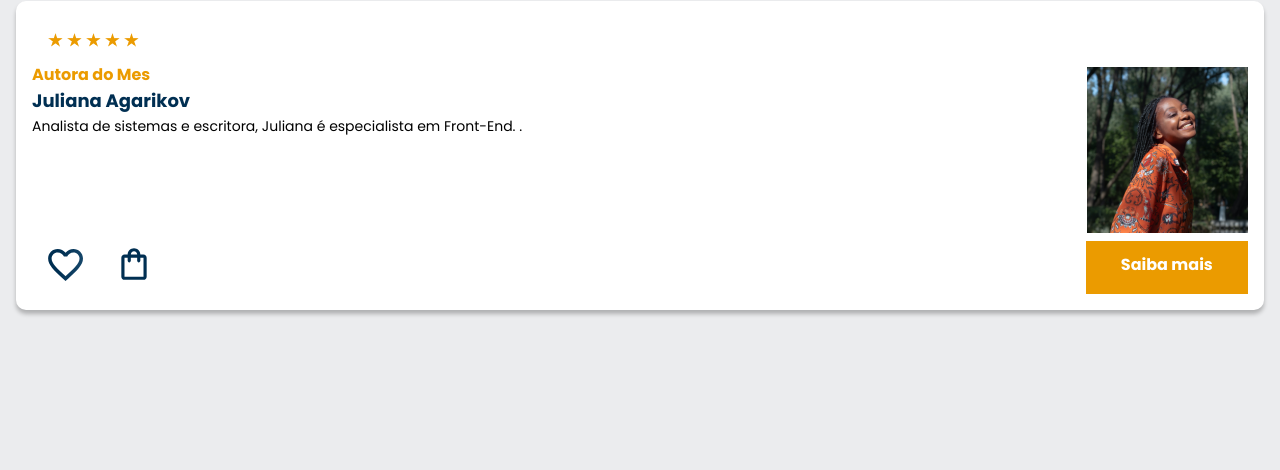
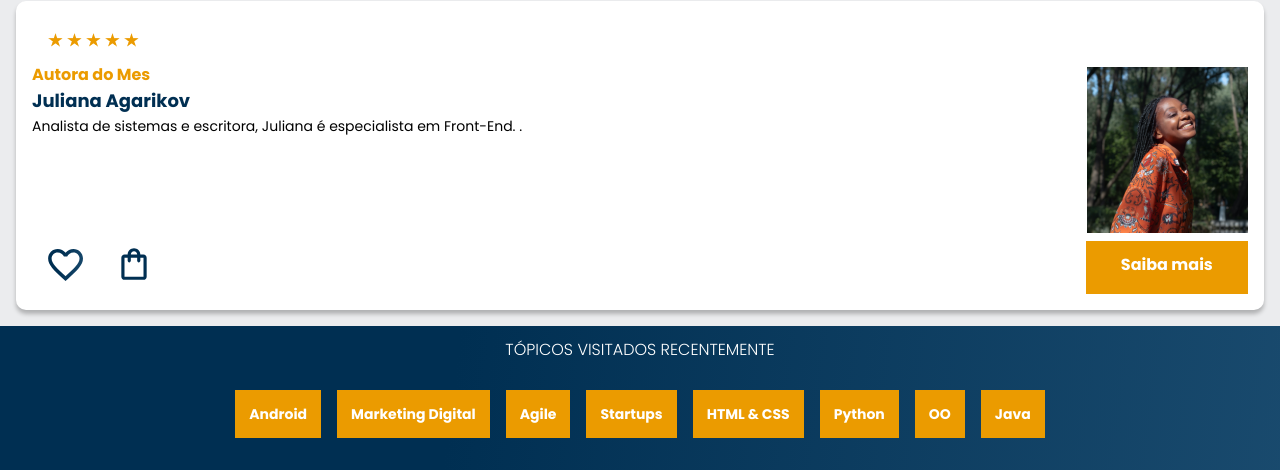
Before and after one commit to JulioTavaresDE/AluraBooks, a plain HTML site: page index.html in a window 1280 px wide. Shown: the part 1926-2396 px from the top of the page. Before the commit the page ends 2252 px from the top, so only its background shows below. Drawn offline with nearby package versions, Linux system fonts and the light colour scheme.

Commit message:
Topicos visitados recentemente

```diff
--- a/index.html
+++ b/index.html
@@ -143,6 +143,37 @@
             </div>
         </section>
 
+        <section class="topicos">
+            <h2 class="topicos__titulo">TÓPICOS VISITADOS RECENTEMENTE</h2>
+            <ul class="topicos__lista">
+                <li class="topicos__item">
+                    <a href="" class="topicos__link">Android</a>
+                </li>
+                <li class="topicos__item">
+                    <a href="" class="topicos__link">Marketing Digital</a>
+                </li>
+                <li class="topicos__item">
+                    <a href="" class="topicos__link">Agile</a>
+                </li>
+                <li class="topicos__item">
+                    <a href="" class="topicos__link">Startups</a>
+                </li>
+                <li class="topicos__item">
+                    <a href="" class="topicos__link">HTML & CSS</a>
+                </li>
+                <li class="topicos__item">
+                    <a href="" class="topicos__link">Python</a>
+                </li>
+                <li class="topicos__item">
+                    <a href="" class="topicos__link">OO</a>
+                </li>
+                <li class="topicos__item">
+                    <a href="" class="topicos__link">Java</a>
+                </li>
+            </ul>
+        </section>
+
+
         <script src="https://unpkg.com/swiper@8/swiper-bundle.min.js"></script>
         <script>
             const swiper = new Swiper('.swiper', {
--- a/style.css
+++ b/style.css
@@ -1,7 +1,7 @@
 @import url(styles/header.css);
 @import url(styles/banner.css);
 @import url(styles/carrossel.css);
-
+@import url(styles/topicos.css);
 :root {
     --cor-de-fundo:#EBECEE;
     --branco:#FFFFFF;
--- /dev/null
+++ b/styles/topicos.css
@@ -0,0 +1,31 @@
+.topicos {
+    background: var(--azul-degrade);
+    text-align: center;
+    padding: 1em 0;
+}
+
+.topicos__titulo {
+    color: var(--branco);
+    font-weight: 300;
+    font-size: 16px;
+    margin-bottom: 1em;
+}
+
+.topicos__lista {
+    display: flex;
+    flex-wrap: wrap;
+    justify-content: center;
+}
+
+.topicos__item {
+    margin: 2em 0.5em;
+}
+
+.topicos__link {
+    color: var(--branco);
+    padding: 1em;
+    background-color: var(--laranja);
+    text-decoration: none;
+    font-size: 14px;
+    font-weight: 700;
+}
```
